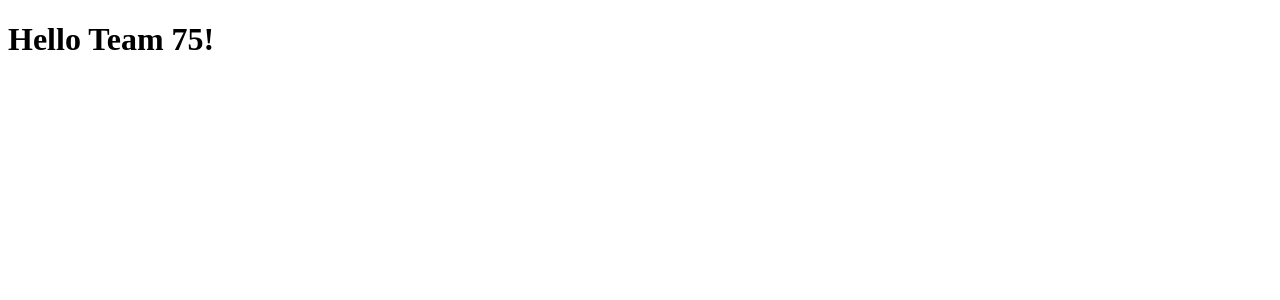
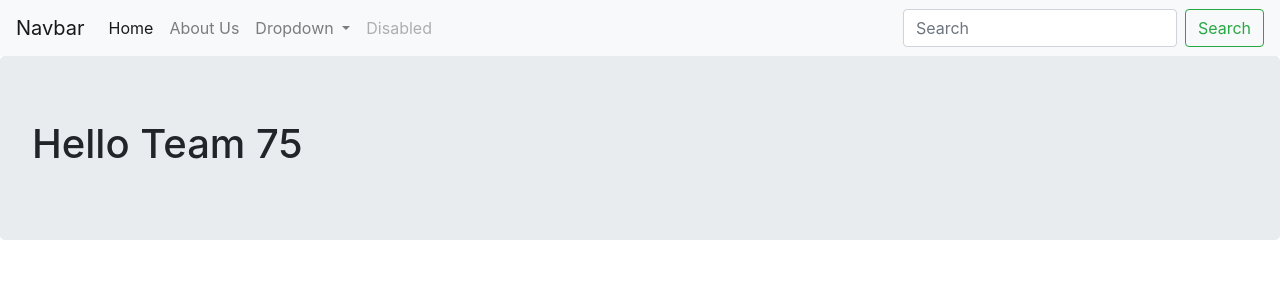
Before and after one commit to Vishwa-Muthuraman/team75_sample_site, a Flask app: page / in a window 1280 px wide. Shown: the top 300 px of the page. Run offline with Flask 2, Linux system fonts and the light colour scheme; some libraries are stand-ins or nearby versions.

Commit message:
Simplify navbar for index.html by removing inheritance from base.html

```diff
--- a/templates/index.html
+++ b/templates/index.html
@@ -1,6 +1,65 @@
-{% extends "base.html" %}
-{% block content %}
+<!DOCTYPE html>
+<html lang="en">
+<head>
+    <meta charset="UTF-8">
+    <meta name="viewport" content="width=device-width, initial-scale=1.0">
+    <title>Our Website</title>
 
-<h1>Hello Team 75!</h1>
+    <!-- Bootstrap library -->
+    <link rel="stylesheet" href="https://stackpath.bootstrapcdn.com/bootstrap/4.4.1/css/bootstrap.min.css" integrity="sha384-Vkoo8x4CGsO3+Hhxv8T/Q5PaXtkKtu6ug5TOeNV6gBiFeWPGFN9MuhOf23Q9Ifjh" crossorigin="anonymous">
+    <script src="https://code.jquery.com/jquery-3.4.1.slim.min.js" integrity="sha384-J6qa4849blE2+poT4WnyKhv5vZF5SrPo0iEjwBvKU7imGFAV0wwj1yYfoRSJoZ+n" crossorigin="anonymous"></script>
+    <script src="https://cdn.jsdelivr.net/npm/popper.js@1.16.0/dist/umd/popper.min.js" integrity="sha384-Q6E9RHvbIyZFJoft+2mJbHaEWldlvI9IOYy5n3zV9zzTtmI3UksdQRVvoxMfooAo" crossorigin="anonymous"></script>
+    <script src="https://stackpath.bootstrapcdn.com/bootstrap/4.4.1/js/bootstrap.min.js" integrity="sha384-wfSDF2E50Y2D1uUdj0O3uMBJnjuUD4Ih7YwaYd1iqfktj0Uod8GCExl3Og8ifwB6" crossorigin="anonymous"></script>
+    <!-- D3 library -->
+    <script src="https://cdnjs.cloudflare.com/ajax/libs/d3/5.9.7/d3.min.js"></script>
+    <!-- Include our JS files -->
+    <script src="../static/sheetsData.js"></script>
+    <script src="../static/config.js"></script>
+</head>
 
-{% endblock %}
+<body>
+
+    <nav class="navbar navbar-expand-lg navbar-light bg-light">
+        <a class="navbar-brand" href="/">Navbar</a>
+        <button class="navbar-toggler" type="button" data-toggle="collapse" data-target="#navbarSupportedContent" aria-controls="navbarSupportedContent" aria-expanded="false" aria-label="Toggle navigation">
+          <span class="navbar-toggler-icon"></span>
+        </button>
+
+        <div class="collapse navbar-collapse" id="navbarSupportedContent">
+          <ul class="navbar-nav mr-auto">
+            <li class="nav-item active">
+              <a class="nav-link" href="/">Home <span class="sr-only">(current)</span></a>
+            </li>
+            <li class="nav-item">
+              <a class="nav-link" href="/about_us">About Us</a>
+            </li>
+            <li class="nav-item dropdown">
+              <a class="nav-link dropdown-toggle" href="#" id="navbarDropdown" role="button" data-toggle="dropdown" aria-haspopup="true" aria-expanded="false">
+                Dropdown
+              </a>
+              <div class="dropdown-menu" aria-labelledby="navbarDropdown">
+                <a class="dropdown-item" href="#">Action</a>
+                <a class="dropdown-item" href="#">Another action</a>
+                <div class="dropdown-divider"></div>
+                <a class="dropdown-item" href="#">Something else here</a>
+              </div>
+            </li>
+            <li class="nav-item">
+              <a class="nav-link disabled" href="#" tabindex="-1" aria-disabled="true">Disabled</a>
+            </li>
+          </ul>
+          <form class="form-inline my-2 my-lg-0">
+            <input class="form-control mr-sm-2" type="search" placeholder="Search" aria-label="Search">
+            <button class="btn btn-outline-success my-2 my-sm-0" type="submit">Search</button>
+          </form>
+        </div>
+      </nav>
+
+      <div class="jumbotron">
+        <h1>Hello Team 75</h1>
+      </div>
+
+
+</body>
+
+</html>
```
